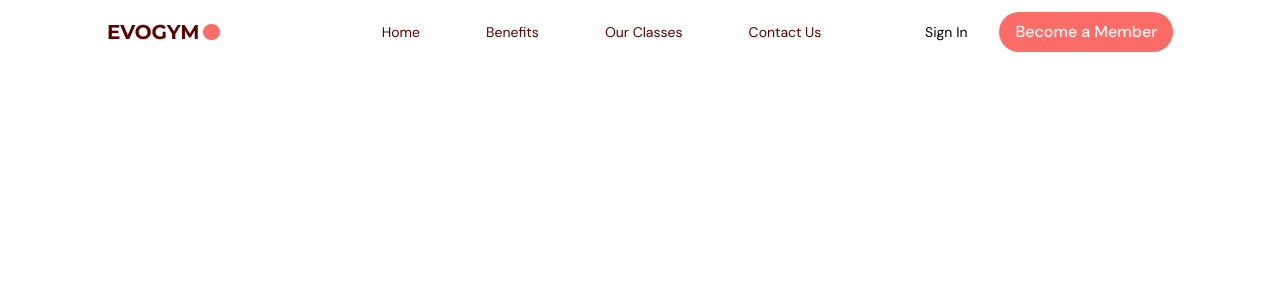
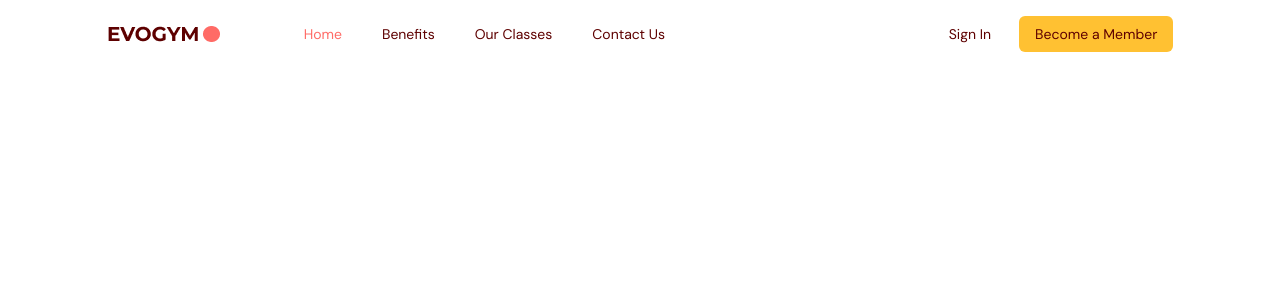
Before and after one commit to AboBakr2003/Fitness_App, a React (Vite) app: page / in a window 1280 px wide. Shown: the top 300 px of the page. Built offline with nearby package versions, Linux system fonts and the light colour scheme.

Commit message:
second commit

```diff
--- a/package.json
+++ b/package.json
@@ -16,6 +16,7 @@
     "react": "^19.1.0",
     "react-anchor-link-smooth-scroll": "^1.0.12",
     "react-dom": "^19.1.0",
+    "react-router-dom": "^7.6.1",
     "tailwindcss": "^4.1.8"
   },
   "devDependencies": {
@@ -24,6 +25,7 @@
     "@types/react": "^19.1.2",
     "@types/react-anchor-link-smooth-scroll": "^1.0.2",
     "@types/react-dom": "^19.1.2",
+    "@types/react-router-dom": "^5.3.3",
     "@vitejs/plugin-react-swc": "^3.9.0",
     "autoprefixer": "^10.4.21",
     "eslint": "^9.25.0",
--- a/src/App.tsx
+++ b/src/App.tsx
@@ -1,11 +1,13 @@
 import Navbar from "./components/navbar/navbar"
+import { SelectedPage } from "./types"
 import { useState } from "react"
 
 export default function App() {
-  const [selectedPage, setSelectedPage] = useState<string>("Home")
+  const [selectedPage, setSelectedPage] = useState<SelectedPage>(SelectedPage.Home)
+
   return (
     <div className="app bg-gray-20">
-      <Navbar selectedPage={selectedPage} setSelectedPage={setSelectedPage} />
+      <Navbar selectedPage={selectedPage} setSelectedPage={setSelectedPage}/>
     </div>
   )
 }
--- /dev/null
+++ b/src/components/action-button/action-button.tsx
@@ -0,0 +1,22 @@
+import React from "react";
+import AnchorLink from "react-anchor-link-smooth-scroll";
+import { SelectedPage } from "../../types";
+
+type Props = {
+  children?: React.ReactNode;
+  setSelectedPage: (value: SelectedPage) => void;
+};
+
+const ActionButton = ({ children, setSelectedPage }: Props) => {
+  return (
+    <AnchorLink
+      className="text-gray-500 rounded-md bg-secondary-500 px-4 py-2 hover:bg-primary-500 hover:text-white transition duration-200"
+      onClick={() => setSelectedPage(SelectedPage.ContactUs)}
+      href={`#${SelectedPage.ContactUs}`}
+    >
+      {children}
+    </AnchorLink>
+  );
+};
+
+export default ActionButton;
--- /dev/null
+++ b/src/components/navbar/link/link.css
@@ -0,0 +1 @@
+@import tailwindcss
--- a/src/components/navbar/link/link.tsx
+++ b/src/components/navbar/link/link.tsx
@@ -1,18 +1,18 @@
 import AnchorLink from "react-anchor-link-smooth-scroll"
 import "../../../global-style.css"
+import { SelectedPage } from "../../../types"
 
 type Props = {
   page: string,
-  selectedPage: string,
-  setSelectedPage: (value: string) => void,
+  selectedPage: SelectedPage,
+  setSelectedPage: (value: SelectedPage) => void,
 }
 
 export default function Link({page, selectedPage, setSelectedPage}: Props) {
-  const navigate = page.toLowerCase().replace(/ /g, "")
+  const navigate = page.toLowerCase().replace(/ /g, "-") as SelectedPage
   return (
     <AnchorLink
-    className={`${selectedPage === navigate ? "text-primary-500" : ""}
-      transition duration-200 hover:text-primary-300 no-underline text-gray-500`}
+    className={`nav-link ${selectedPage === navigate && "text-primary-500"}`}
     href={`#${navigate}`}
     onClick={() => setSelectedPage(navigate)}>
       {page}
--- a/src/components/navbar/navbar.tsx
+++ b/src/components/navbar/navbar.tsx
@@ -1,38 +1,113 @@
-// import { useState, useEffect } from "react"
-// import { Bars3Icon, XMarkIcon } from '@heroicons/react/24/solid'
-import Logo from "../../assets/Logo.png"
-import Link from "./link/link"
-import "../../global-style.css"
+import { useState } from "react";
+import { Bars3Icon, XMarkIcon } from "@heroicons/react/24/solid";
+import Logo from "../../assets/Logo.png";
+import Link from "./link/link";
+import { SelectedPage } from "../../types";
+import useMediaQuery from "../../hooks/useMediaQuery";
+import ActionButton from "../action-button/action-button";
 
 type Props = {
-  selectedPage: string,
-  setSelectedPage: (value: string) => void,
-}
+  selectedPage: SelectedPage;
+  setSelectedPage: (value: SelectedPage) => void;
+};
 
-export default function Navbar({selectedPage, setSelectedPage}: Props) {
-  const flexBetween = "flex items-center justify-between"
+const Navbar = ({ selectedPage, setSelectedPage }: Props) => {
+  const flexBetween = "flex items-center justify-between";
+  const [isMenuToggled, setIsMenuToggled] = useState<boolean>(false);
+  const isAboveMediumScreens = useMediaQuery("(min-width: 1024px)");
 
   return (
     <nav>
-      <div className={`${flexBetween} fixed top-0 z-30 w-full py-3`}>
+      <div
+        className={`${flexBetween} fixed top-0 z-30 w-full py-4`}
+      >
         <div className={`${flexBetween} mx-auto w-5/6`}>
-          <div className={`${flexBetween} w-full gap-24`}>
-            <img src={Logo} alt="Logo" />
-            <div className={`${flexBetween} w-full`}>
-              <div className={`${flexBetween} w-4/6 justify-evenly text-sm`}>
-                <Link page="Home" selectedPage={selectedPage} setSelectedPage={setSelectedPage} />
-                <Link page="Benefits" selectedPage={selectedPage} setSelectedPage={setSelectedPage} />
-                <Link page="Our Classes" selectedPage={selectedPage} setSelectedPage={setSelectedPage} />
-                <Link page="Contact Us" selectedPage={selectedPage} setSelectedPage={setSelectedPage} />
+          <div className={`${flexBetween} w-full gap-16`}>
+            {/* LEFT SIDE */}
+            <img alt="logo" src={Logo}/>
+            {/* RIGHT SIDE */}
+            {isAboveMediumScreens ? (
+              <div className={`${flexBetween} w-full text-sm`}>
+                <div className={flexBetween}>
+                  <Link
+                    page="Home"
+                    selectedPage={selectedPage}
+                    setSelectedPage={setSelectedPage}
+                  />
+                  <Link
+                    page="Benefits"
+                    selectedPage={selectedPage}
+                    setSelectedPage={setSelectedPage}
+                  />
+                  <Link
+                    page="Our Classes"
+                    selectedPage={selectedPage}
+                    setSelectedPage={setSelectedPage}
+                  />
+                  <Link
+                    page="Contact Us"
+                    selectedPage={selectedPage}
+                    setSelectedPage={setSelectedPage}
+                  />
+                </div>
+                <div className={`${flexBetween} gap-2`}>
+                  <p className="nav-link">Sign In</p>
+                  <ActionButton setSelectedPage={setSelectedPage}>
+                    Become a Member
+                  </ActionButton>
+                </div>
               </div>
-              <div className={`${flexBetween} gap-8`}>
-                <p className="text-sm cursor-pointer">Sign In</p>
-                <button className="bg-primary-500 px-4 py-2 text-white rounded-full font-medium cursor-pointer">Become a Member</button>
-              </div>
-            </div>
+            ) : (
+              <button
+                className="rounded-full bg-secondary-500 p-2 cursor-pointer"
+                onClick={() => setIsMenuToggled(!isMenuToggled)}
+              >
+                <Bars3Icon className="h-6 w-6 text-gray-500"/>
+              </button>
+            )}
           </div>
         </div>
       </div>
+
+      {/* MOBILE MENU MODAL */}
+      {!isAboveMediumScreens && isMenuToggled && (
+        <div className="fixed right-0 bottom-0 z-40 h-full w-[300px] bg-primary-100 drop-shadow-xl">
+          {/* CLOSE ICON */}
+          <div className="flex justify-end m-4 mb-8">
+            <button
+            className="rounded-full bg-secondary-500 p-2 cursor-pointer"
+            onClick={() => setIsMenuToggled(!isMenuToggled)}>
+              <XMarkIcon className="h-6 w-6 text-gray-500" />
+            </button>
+          </div>
+
+          {/* MENU ITEMS */}
+          <div className="flex flex-col gap-10 text-xl">
+            <Link
+              page="Home"
+              selectedPage={selectedPage}
+              setSelectedPage={setSelectedPage}
+            />
+            <Link
+              page="Benefits"
+              selectedPage={selectedPage}
+              setSelectedPage={setSelectedPage}
+            />
+            <Link
+              page="Our Classes"
+              selectedPage={selectedPage}
+              setSelectedPage={setSelectedPage}
+            />
+            <Link
+              page="Contact Us"
+              selectedPage={selectedPage}
+              setSelectedPage={setSelectedPage}
+            />
+          </div>
+        </div>
+      )}
     </nav>
-  )
-}
+  );
+};
+
+export default Navbar;
--- a/src/global-style.css
+++ b/src/global-style.css
@@ -22,3 +22,9 @@
   --screens-sm: 768px;
   --screens-md: 1060px;
 }
+
+@layer components {
+  .nav-link {
+    @apply transition duration-200 hover:text-primary-300 no-underline text-gray-500 mx-5 cursor-pointer
+  }
+}
--- /dev/null
+++ b/src/hooks/useMediaQuery.ts
@@ -0,0 +1,19 @@
+import { useState, useEffect } from "react";
+
+const useMediaQuery = (query: string) => {
+  const [matches, setMatches] = useState(false);
+
+  useEffect(() => {
+    const media = window.matchMedia(query);
+    if (media.matches !== matches) {
+      setMatches(media.matches);
+    }
+    const listener = () => setMatches(media.matches);
+    window.addEventListener("resize", listener);
+    return () => window.removeEventListener("resize", listener);
+  }, [matches, query]);
+
+  return matches;
+};
+
+export default useMediaQuery;
--- /dev/null
+++ b/src/types.ts
@@ -0,0 +1,6 @@
+export const enum SelectedPage {
+    Home = "home",
+    Benefits = "benefits",
+    OurClasses = "our-classes",
+    ContactUs = "contact-us",
+}
```
Also changed, not shown: 1 other file (tests, documents, lock files or other folders).
